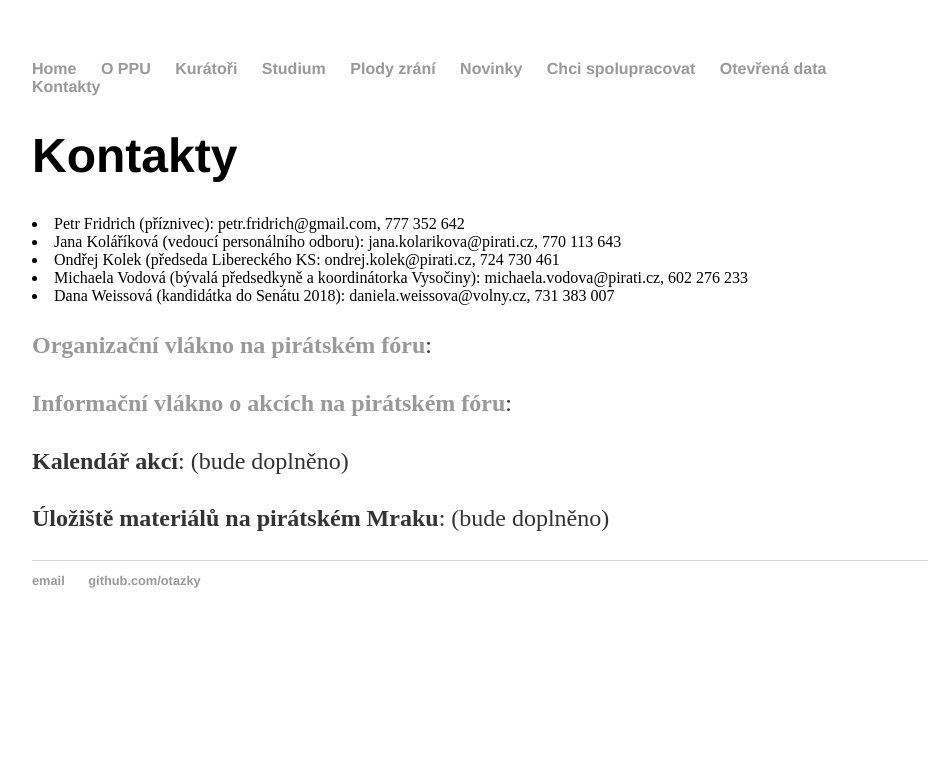
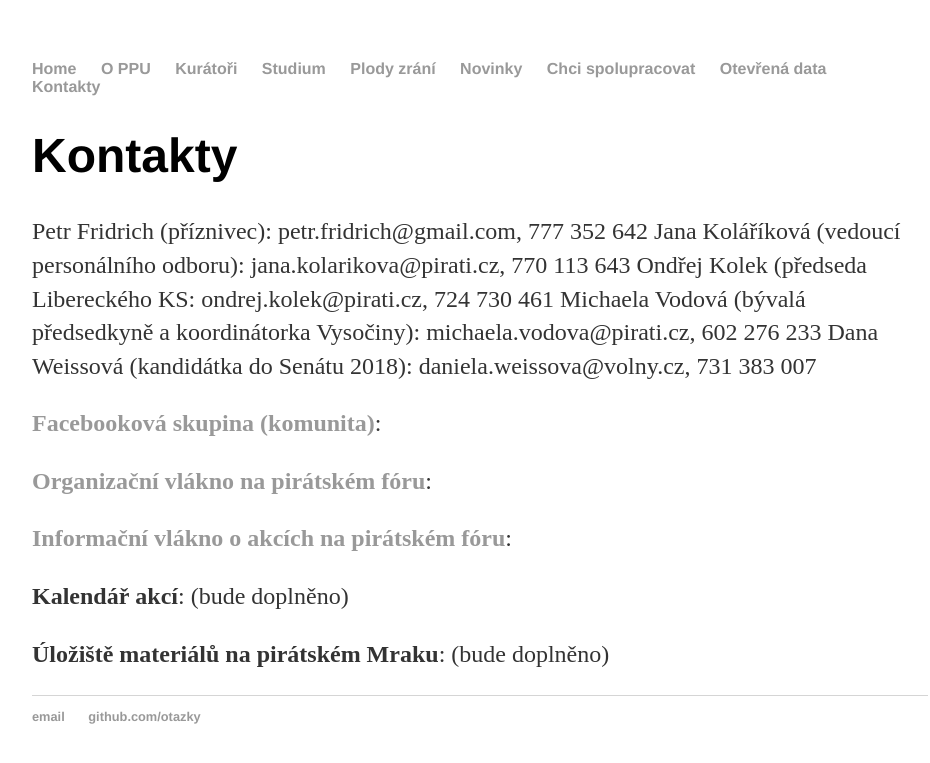
Before and after one commit to otazky/otazky.github.io, a Jekyll site: the page built from kontakt/index.html, in a window 1280 px wide. Shown: the top 763 px of the page, without its empty margins (160-1090 px from the left). Built offline with Jekyll 4.4.1, drawn with Linux system fonts in a browser that asks for light colours.

Commit message:
přidání FB linku

```diff
--- a/kontakt/index.html
+++ b/kontakt/index.html
@@ -6,15 +6,15 @@ title: Kontakty
 <h1>{{ page.title }}</h1>
 
  <p>
-    <li>Petr Fridrich (příznivec): petr.fridrich@gmail.com, 777 352 642</li>
-    <li>Jana Koláříková (vedoucí personálního odboru): jana.kolarikova@pirati.cz, 770 113 643 </li>
-    <li>Ondřej Kolek (předseda Libereckého KS: ondrej.kolek@pirati.cz, 724 730 461</li>
-    <li>Michaela Vodová (bývalá předsedkyně a koordinátorka Vysočiny): michaela.vodova@pirati.cz, 602 276 233 </li>
-    <li>Dana Weissová (kandidátka do Senátu 2018): daniela.weissova@volny.cz, 731 383 007 </li>
+    Petr Fridrich (příznivec): petr.fridrich@gmail.com, 777 352 642</b>
+    Jana Koláříková (vedoucí personálního odboru): jana.kolarikova@pirati.cz, 770 113 643 </b>
+    Ondřej Kolek (předseda Libereckého KS: ondrej.kolek@pirati.cz, 724 730 461</b>
+    Michaela Vodová (bývalá předsedkyně a koordinátorka Vysočiny): michaela.vodova@pirati.cz, 602 276 233 </b>
+    Dana Weissová (kandidátka do Senátu 2018): daniela.weissova@volny.cz, 731 383 007 </b>
   </p>
 
 <p>
-  <a href="https://www.facebook.com/groups/PiratskaPutovniUniverzita/><b>Facebooková skupina (komunita)</b></a>:
+  <a href="https://www.facebook.com/groups/PiratskaPutovniUniverzita/"><b>Facebooková skupina (komunita)</b></a>:
 </p>
 
 <p>
```
